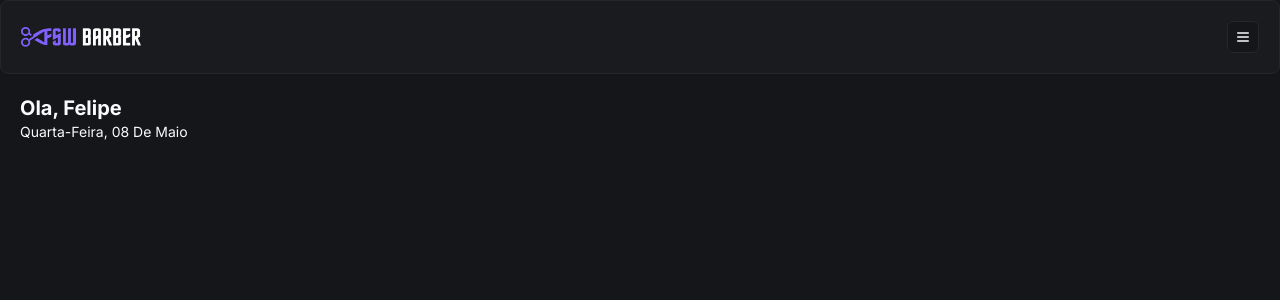
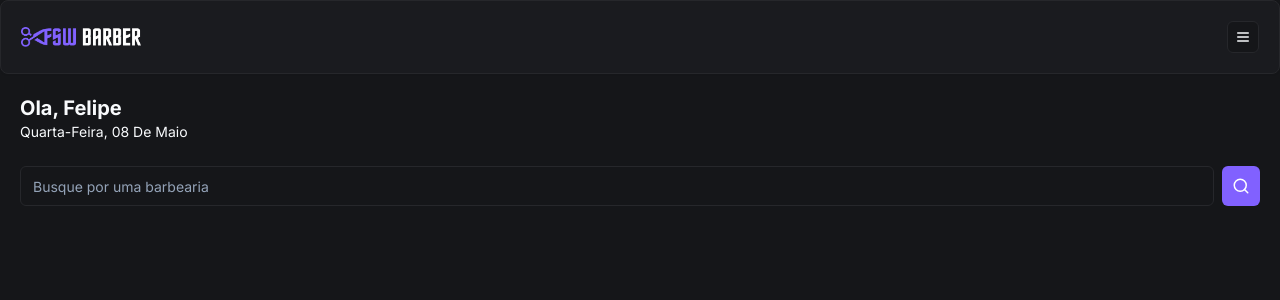
Before and after one commit to Felipecdc/FSW-Barber, a Next.js app: page / in a window 1280 px wide. Shown: the top 300 px of the page. Built offline with nearby package versions, Linux system fonts and the light colour scheme.

Commit message:
feat: add initial search components

```diff
--- /dev/null
+++ b/app/(home)/_components/search.tsx
@@ -0,0 +1,18 @@
+"use client";
+
+import { Button } from "@/app/_components/ui/button";
+import { Input } from "@/app/_components/ui/input";
+import { SearchIcon } from "lucide-react";
+
+const Search = () => {
+  return (
+    <div className="flex items-center gap-2">
+      <Input placeholder="Busque por uma barbearia" />
+      <Button size={"icon"} variant={"default"}>
+        <SearchIcon size={18} />
+      </Button>
+    </div>
+  );
+};
+
+export default Search;
--- a/app/(home)/page.tsx
+++ b/app/(home)/page.tsx
@@ -2,6 +2,7 @@
 
 import Header from "../_components/header";
 import { ptBR } from "date-fns/locale";
+import Search from "./_components/search";
 
 export default function Home() {
   return (
@@ -13,6 +14,9 @@
           {format(new Date(), "EEEE',' dd' de 'MMMM", { locale: ptBR })}
         </p>
       </div>
+      <div className="px-5 mt-6">
+        <Search />
+      </div>
     </div>
   );
 }
--- /dev/null
+++ b/app/_components/ui/input.tsx
@@ -0,0 +1,25 @@
+import * as React from "react"
+
+import { cn } from "@/app/_lib/utils"
+
+export interface InputProps
+  extends React.InputHTMLAttributes<HTMLInputElement> {}
+
+const Input = React.forwardRef<HTMLInputElement, InputProps>(
+  ({ className, type, ...props }, ref) => {
+    return (
+      <input
+        type={type}
+        className={cn(
+          "flex h-10 w-full rounded-md border border-input bg-background px-3 py-2 text-sm ring-offset-background file:border-0 file:bg-transparent file:text-sm file:font-medium placeholder:text-muted-foreground focus-visible:outline-none focus-visible:ring-2 focus-visible:ring-ring focus-visible:ring-offset-2 disabled:cursor-not-allowed disabled:opacity-50",
+          className
+        )}
+        ref={ref}
+        {...props}
+      />
+    )
+  }
+)
+Input.displayName = "Input"
+
+export { Input }
```
